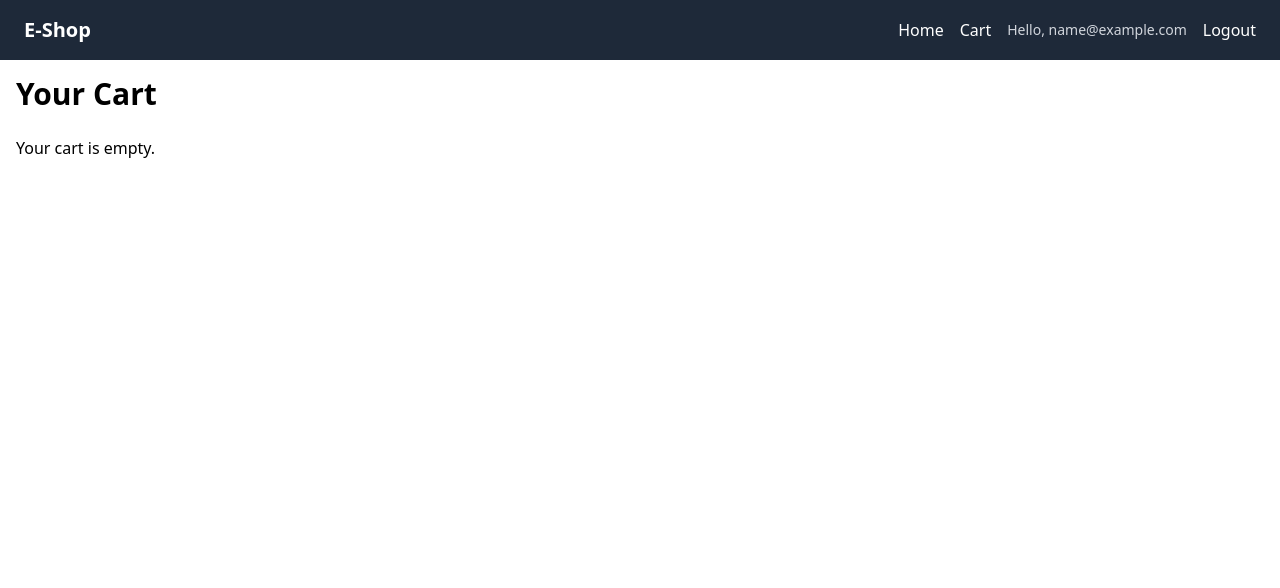
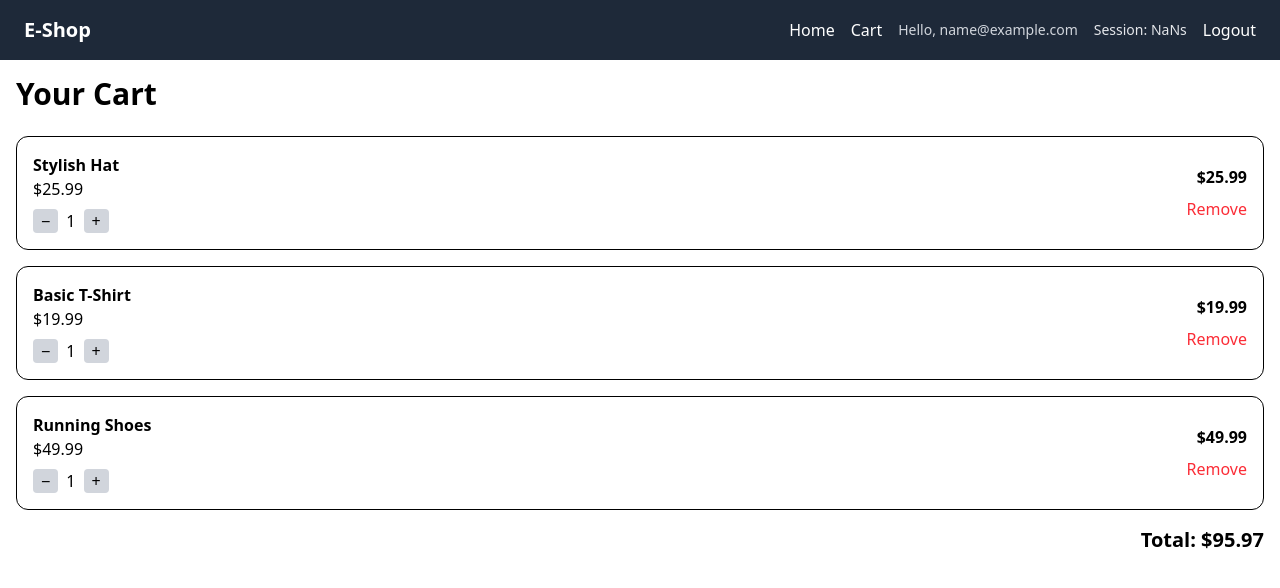
Before and after one commit to hancontam/ecommerce-app, a React (Vite) app: page /cart in a window 1280 px wide. Shown: the top 588 px of the page. Built offline with nearby package versions, Linux system fonts and the light colour scheme; data requests are answered from the project's data file; sample sign-in values are in the browser's storage.

Commit message:
Implement private route for cart access and enhance cart functionality with quantity updates and removal options

```diff
--- a/db.json
+++ b/db.json
@@ -26,5 +26,27 @@
       "password": "123456"
     }
   ],
-  "cart": []
+  "cart": [
+    {
+      "id": "2",
+      "title": "Stylish Hat",
+      "price": 25.99,
+      "image": "https://placehold.co/300x200",
+      "quantity": 1
+    },
+    {
+      "id": "1",
+      "title": "Basic T-Shirt",
+      "price": 19.99,
+      "image": "https://placehold.co/300x200",
+      "quantity": 1
+    },
+    {
+      "id": "3",
+      "title": "Running Shoes",
+      "price": 49.99,
+      "image": "https://placehold.co/300x200",
+      "quantity": 1
+    }
+  ]
 }
--- a/src/App.jsx
+++ b/src/App.jsx
@@ -4,6 +4,7 @@ import Cart from "./pages/Cart";
 import Login from "./pages/Login";
 import Navbar from "./components/Navbar";
 import Error from "./pages/Error";
+import PrivateRoute from "./components/PrivateRoute";
 
 function App() {
   return (
@@ -11,7 +12,14 @@ function App() {
       <Navbar className="p-4" />
       <Routes>
         <Route path="/" element={<Home />} />
-        <Route path="/cart" element={<Cart />} />
+        <Route
+          path="/cart"
+          element={
+            <PrivateRoute>
+              <Cart />
+            </PrivateRoute>
+          }
+        />
         <Route path="/login" element={<Login />} />
         <Route path="/*" element={<Error />} />
       </Routes>
--- a/src/components/Navbar.jsx
+++ b/src/components/Navbar.jsx
@@ -1,9 +1,30 @@
 import { Link, useNavigate } from "react-router-dom";
+import { useState, useEffect } from "react";
 
 const Navbar = () => {
   const user = JSON.parse(localStorage.getItem("user"));
   const navigate = useNavigate();
 
+  const [secondsLeft, setSecondsLeft] = useState(0);
+
+  useEffect(() => {
+    if (user) {
+      const loginTime = parseInt(localStorage.getItem("loginTime"));
+
+      const updateTimer = () => {
+        const remaining = Math.max(
+          0,
+          10 * 60 - Math.floor((Date.now() - loginTime) / 1000)
+        );
+        setSecondsLeft(remaining);
+      };
+
+      updateTimer(); // Gọi ngay lập tức
+      const interval = setInterval(updateTimer, 1000); // Cập nhật mỗi giây
+
+      return () => clearInterval(interval); // Cleanup khi unmount
+    }
+  }, [user]);
   const handleLogout = () => {
     localStorage.removeItem("user");
     navigate("/");
@@ -24,6 +45,9 @@ const Navbar = () => {
         {user ? (
           <>
             <span className="text-sm text-gray-300">Hello, {user.email}</span>
+            <span className="text-sm text-gray-200">
+              Session: {secondsLeft}s
+            </span>
             <button onClick={handleLogout} className="hover:underline">
               Logout
             </button>
--- /dev/null
+++ b/src/components/PrivateRoute.jsx
@@ -0,0 +1,21 @@
+import { Navigate } from "react-router-dom";
+
+const SESSION_TIMEOUT = 10 * 60 * 1000; // 10 minutes
+
+const PrivateRoute = ({ children }) => {
+  const user = JSON.parse(localStorage.getItem("user"));
+  const loginTime = parseInt(localStorage.getItem("loginTime"));
+
+  const now = Date.now();
+  const expired = now - loginTime > SESSION_TIMEOUT;
+
+  if (!user || expired) {
+    localStorage.removeItem("user");
+    localStorage.removeItem("loginTime");
+    return <Navigate to="/login" />;
+  }
+
+  return children;
+};
+
+export default PrivateRoute;
--- a/src/pages/Cart.jsx
+++ b/src/pages/Cart.jsx
@@ -4,12 +4,31 @@ import axios from "axios";
 const Cart = () => {
   const [cartItems, setCartItems] = useState([]);
 
-  useEffect(() => {
+  const fetchCart = () => {
     axios
       .get("http://localhost:3001/cart")
       .then((res) => setCartItems(res.data))
       .catch((err) => console.error(err));
+  };
+
+  useEffect(() => {
+    fetchCart();
   }, []);
+
+  const updateQuantity = (id, newQty) => {
+    if (newQty < 1) return;
+
+    // const item = cartItems.find((item) => item.id === id);
+    axios
+      .patch(`http://localhost:3001/cart/${id}`, {
+        quantity: newQty,
+      })
+      .then(fetchCart);
+  };
+
+  const removeItem = (id) => {
+    axios.delete(`http://localhost:3001/cart/${id}`).then(fetchCart);
+  };
 
   const totalPrice = cartItems.reduce(
     (sum, item) => sum + item.price * item.quantity,
@@ -26,17 +45,38 @@ const Cart = () => {
           {cartItems.map((item) => (
             <div
               key={item.id}
-              className="border p-4 rounded-xl flex justify-between"
+              className="border p-4 rounded-xl flex justify-between items-center"
             >
               <div>
                 <h2 className="font-semibold">{item.title}</h2>
-                <p>
-                  ${item.price} x {item.quantity}
+                <p>${item.price}</p>
+                <div className="flex items-center gap-2 mt-2">
+                  <button
+                    className="bg-gray-300 px-2 rounded"
+                    onClick={() => updateQuantity(item.id, item.quantity - 1)}
+                  >
+                    −
+                  </button>
+                  <span>{item.quantity}</span>
+                  <button
+                    className="bg-gray-300 px-2 rounded"
+                    onClick={() => updateQuantity(item.id, item.quantity + 1)}
+                  >
+                    +
+                  </button>
+                </div>
+              </div>
+              <div className="text-right">
+                <p className="font-bold">
+                  ${(item.price * item.quantity).toFixed(2)}
                 </p>
+                <button
+                  onClick={() => removeItem(item.id)}
+                  className="text-red-500 mt-2 hover:underline"
+                >
+                  Remove
+                </button>
               </div>
-              <p className="font-bold">
-                ${(item.price * item.quantity).toFixed(2)}
-              </p>
             </div>
           ))}
           <div className="text-right font-bold text-xl mt-4">
--- a/src/pages/Login.jsx
+++ b/src/pages/Login.jsx
@@ -17,6 +17,7 @@ const Login = () => {
       if (res.data.length > 0) {
         const user = res.data[0];
         localStorage.setItem("user", JSON.stringify(user));
+        localStorage.setItem("loginTime", Date.now()); //eposide 9
         alert("Login successful!");
         navigate("/");
       } else {
```
Also changed, not shown: 1 other file (tests, documents, lock files or other folders).
